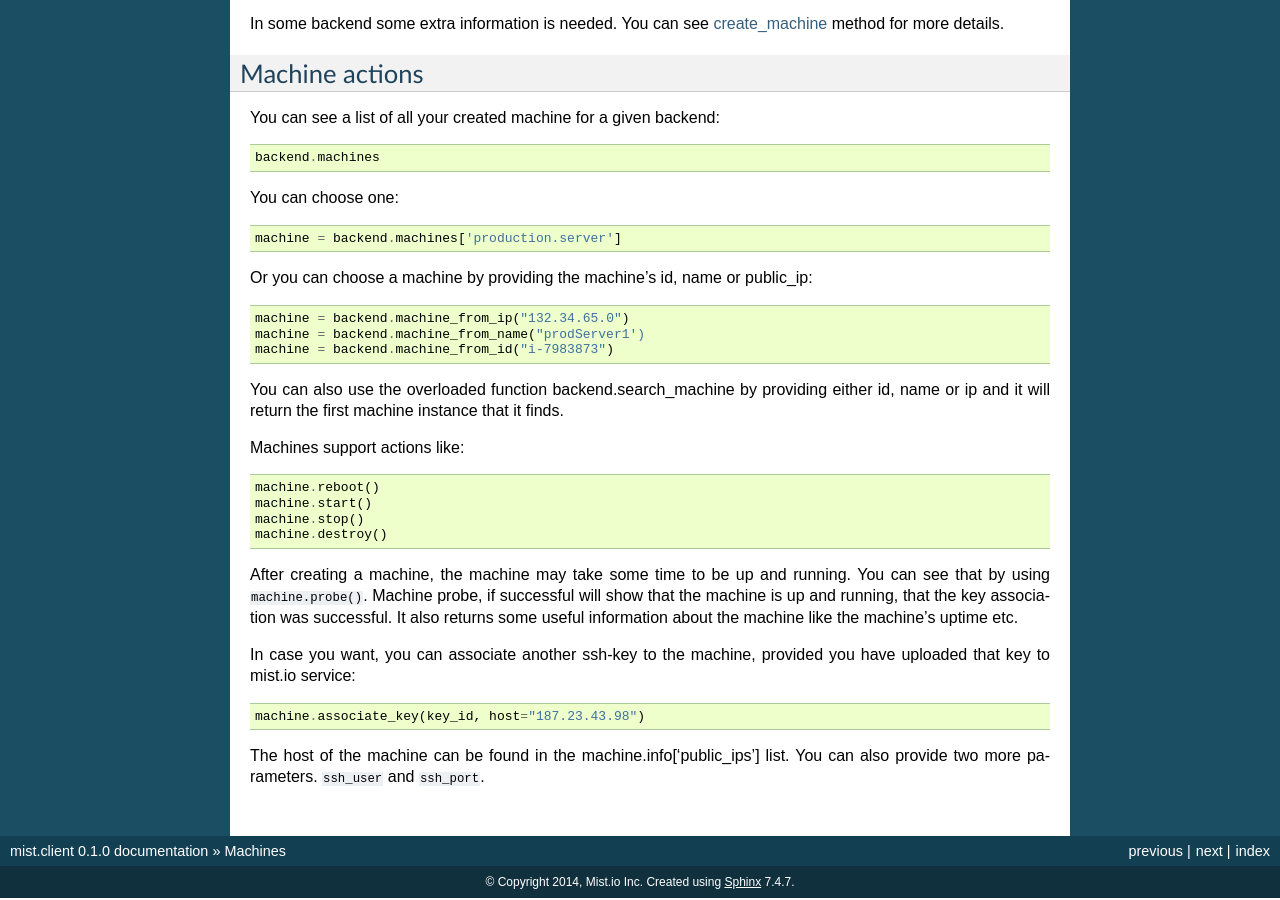
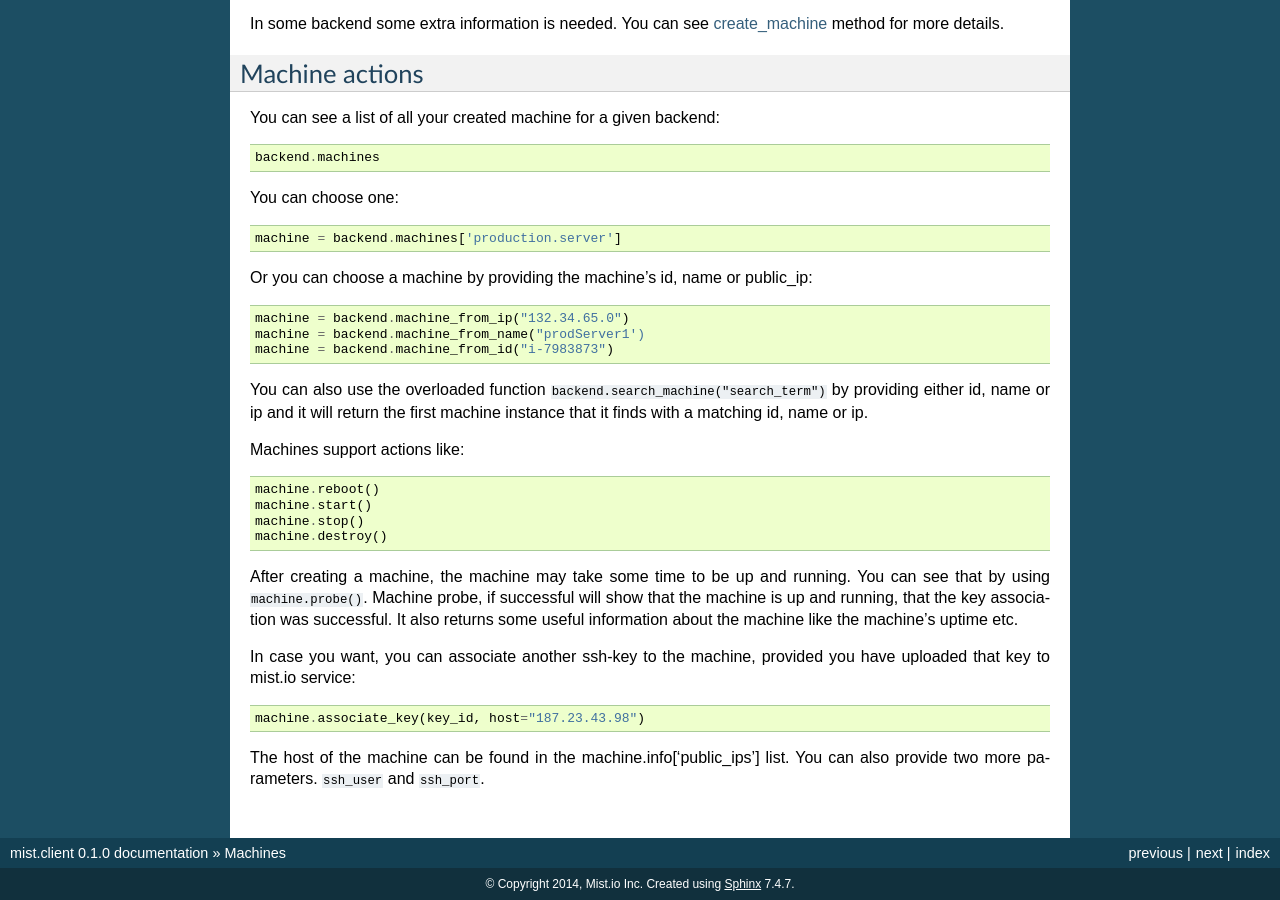
Before and after one commit to mistio/mist.client, a Sphinx documentation site: the page built from docs/source/client/machines.rst, in a window 1280 px wide and 900 px high, scrolled down 2693 px. Built offline with Sphinx 7.4.7, drawn with Linux system fonts in a browser that asks for light colours.

Commit message:
Fix more typos in the documentation

```diff
--- a/docs/source/client/backends.rst
+++ b/docs/source/client/backends.rst
@@ -86,8 +86,9 @@ You can also choose a backend by providing either the backend's name, id or prov
     backend = client.backend_from_id("2zMXgapqqaw9bSNUzSmuygFLy6Kp")
     backend = client.backend_from_name("DigitalOcean")
 
-You can also use the overloaded function client.search_backend by providing either an id or a name and it will return
-the first backend with that has either an id or name that matches the given parameter.
+You can also use the overloaded function ``client.search_backend("search_term")`` by providing either an id
+or a name and it will return the first backend with that has either an id or name that matches the given
+parameter.
 
 Your new backend object has a lot of attributes and methods::
 
--- a/docs/source/client/machines.rst
+++ b/docs/source/client/machines.rst
@@ -171,8 +171,8 @@ Or you can choose a machine by providing the machine's id, name or public_ip::
     machine = backend.machine_from_id("i-7983873")
 
 
-You can also use the overloaded function backend.search_machine by providing either id, name or ip and it will return
-the first machine instance that it finds.
+You can also use the overloaded function ``backend.search_machine("search_term")`` by providing either id, name or ip and it
+will return the first machine instance that it finds with a matching id, name or ip.
 
 Machines support actions like::
 
--- a/docs/source/cmd/cmd_backend.rst
+++ b/docs/source/cmd/cmd_backend.rst
@@ -1,9 +1,10 @@
 mist backends
 *************
 
-Mist giver you the opportunity to handle multiple machines on multiple providers from one interface, the mist.io service.
+Mist gives you the opportunity to handle multiple machines on multiple providers from one interface, the mist.io service.
 In order to do so, the very first thing to do when using mist.io is to ensure that you have added your backends.
-After doing that you'll be able to provision, monitor and in general handle machine on all those providers.
+After doing that you'll be able to provision, monitor and in general handle all your machines on all
+those providers.
 
 Supported Providers
 ===================
```
